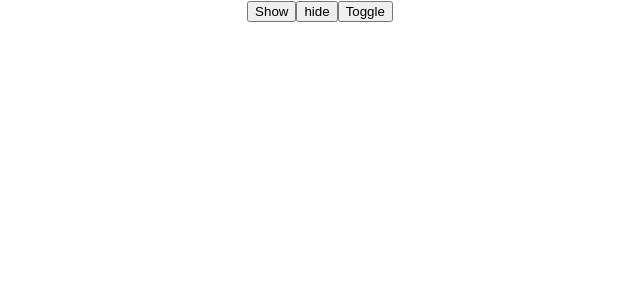
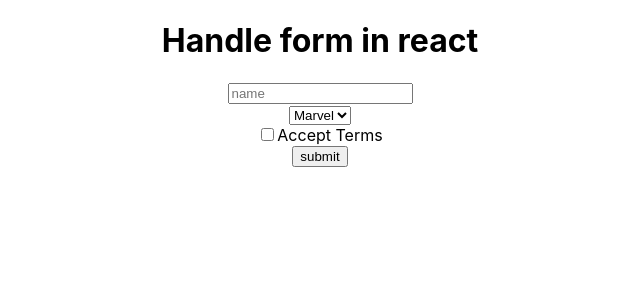
Before and after one commit to PritamMakwana/React-Js-Topics, a React (Create React App) app: page / in a window 1280 px wide. Shown: the top 300 px of the page, without its empty margins (320-960 px from the left). Built offline with nearby package versions, Linux system fonts and the light colour scheme.

Commit message:
basic form

```diff
--- a/src/App.js
+++ b/src/App.js
@@ -4,19 +4,31 @@ import Student from './Student';
 import User from './User';
 
 function App(){
- const [print,setPrint] = useState(false);
+ const [name,setName] = useState("");
+ const [tnc,setTnc] = useState(false);
+ const [interest,setInterest] = useState("");
+
+ function getFormData(e){
+  e.preventDefault();
+  console.log(name,tnc,interest);
+ }
 
   return(
     <div className='App'>
-      {
-        print?<h1>Hello</h1>:null
-      }
-
-      <button onClick={()=>setPrint(true)}>Show</button>
-
-      <button onClick={()=>setPrint(false)}>hide</button>
-
-      <button onClick={()=>setPrint(!print)}>Toggle </button>
+      <h1>Handle form in react</h1>
+      <form onSubmit={getFormData}>
+      <input type="text" placeholder='name' onChange={(e)=>setName(e.target.value)} />
+      <br/>
+      <select onChange={(e)=>setInterest(e.target.value)} >
+        <option>Marvel</option>
+        <option>DC</option>
+      </select>
+      <br/>
+      <input type="checkbox" onChange={(e)=>setTnc(e.target.checked)} />
+      <span>Accept Terms</span>
+      <br/>
+      <button type="submit">submit</button>
+      </form>
 
 
     </div>
```
